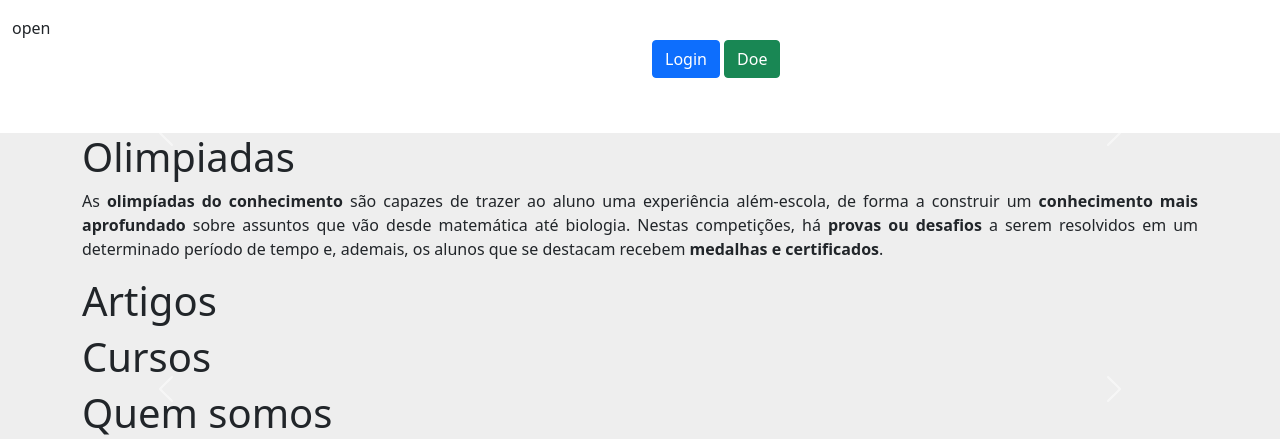
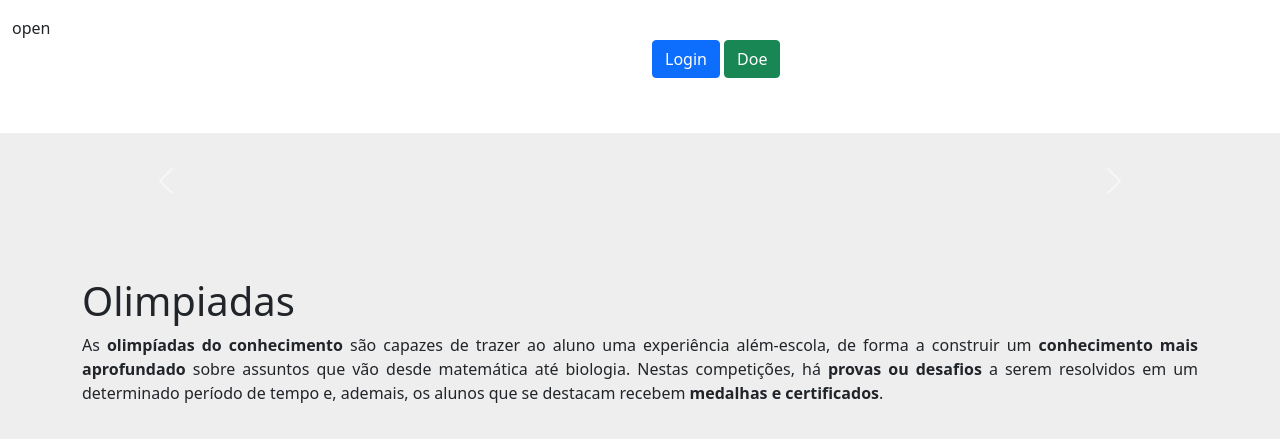
Before and after one commit to Podemoscorp/crud, a Django app: page / in a window 1280 px wide. Shown: the part 144-583 px from the top of the page. Run offline with Django 3.2, Linux system fonts and the light colour scheme; data that the repository does not hold is empty; some libraries are stand-ins or nearby versions; grey boxes are pictures that could not be loaded.

Commit message:
espaçamento

```diff
--- a/templates/pages/core/index.html
+++ b/templates/pages/core/index.html
@@ -10,7 +10,7 @@
 
 {% block content %}
 
-<section class="container" id="inicio">
+<section class="container py-5" id="inicio">
     <div id="carousel" class="carousel slide" data-bs-ride="carousel">
 
         <div class="carousel-indicators">
@@ -41,7 +41,7 @@
                             <img src="{{noticia.image.url}}" class="d-block w-100" alt="{{noticia.title}}">
                             <div class="carousel-caption d-none d-md-block">
                                 <h5>{{noticia.title}}</h5>
-                                <p>{{noticia.abstract}}</p>
+                                <p class="text-center">{{noticia.abstract}}</p>
                             </div>
                         </div>
                     <!--</a>-->
@@ -60,7 +60,7 @@
     </div>
 </section>
 
-<section class="container" id="olimpiadas">
+<section class="container py-5" id="olimpiadas">
     <h1>Olimpiadas</h1>
 
     <p class="text-justify">
@@ -73,7 +73,7 @@ Nestas competições, há <strong>provas ou desafios</strong> a serem resolvidos
     </p>
 </section>
 
-<section class="container" id="artigos">
+<section class="container py-5" id="artigos">
     <h1>Artigos</h1>
     <div class="row">
         {% for post in posts %}
@@ -91,7 +91,7 @@ Nestas competições, há <strong>provas ou desafios</strong> a serem resolvidos
     </div>
 </section>
 
-<section class="container" id="cursos">
+<section class="container py-5" id="cursos">
     <h1>Cursos</h1>
     <div class="row mx-auto my-auto">
         <div id="carousel_cursos" class="carousel slide" data-bs-ride="carousel">
@@ -126,7 +126,7 @@ Nestas competições, há <strong>provas ou desafios</strong> a serem resolvidos
     </div>
 </section>
 
-<section class="container" id="quem-somos">
+<section class="container py-5" id="quem-somos">
     <h1>Quem somos</h1>
 
     <div class="row">
```
